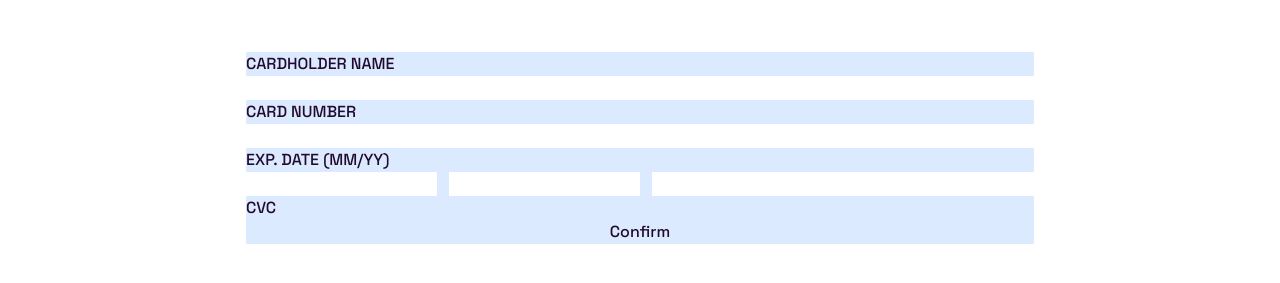
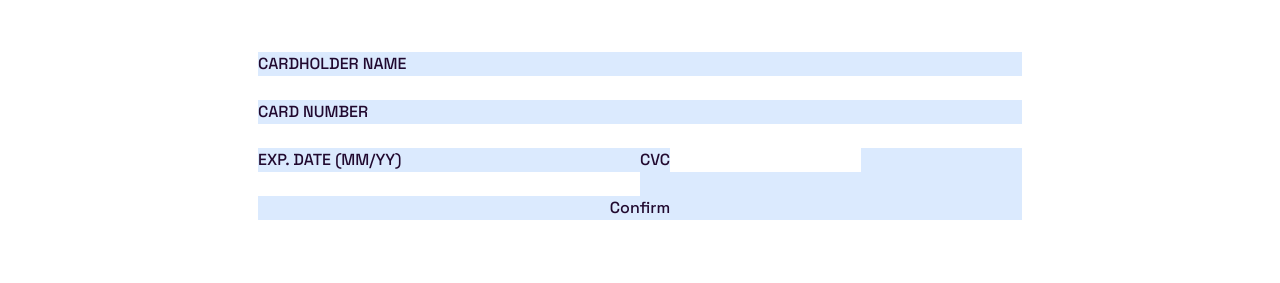
Before and after one commit to Dudeldups/FM-interactive-card-details-form, a React (Vite) app: page / in a window 1280 px wide. Shown: the part 279-562 px from the top of the page. Built offline with nearby package versions, Linux system fonts and the light colour scheme.

Commit message:
added fieldset on form

```diff
--- a/index.html
+++ b/index.html
@@ -12,7 +12,7 @@
       href="https://fonts.googleapis.com/css2?family=Space+Grotesk:wght@500&display=swap"
       rel="stylesheet" />
 
-    <title>Frontend Mentor | Interactive Card Details Form</title>
+    <title>Frontend Mentor | Interactive Input Form</title>
   </head>
   <body>
     <div id="root"></div>
--- a/src/components/Form.tsx
+++ b/src/components/Form.tsx
@@ -6,29 +6,38 @@ type FormProps = {
 export default function Form({ handleSubmit, handleChange }: FormProps) {
   return (
     <div className="grid place-content-center mt-[5.7rem] px-3 xs:px-6 text-clr-primary-700 uppercase">
-      <form className="grid bg-blue-100" action="#" onSubmit={handleSubmit}>
+      <form
+        className="grid bg-blue-100"
+        autoComplete="off"
+        action="/"
+        method="GET"
+        onSubmit={handleSubmit}>
         <label htmlFor="name">Cardholder name</label>
         <input type="text" id="name" onChange={handleChange} />
+
         <label htmlFor="cardNum">Card number</label>
         <input type="text" id="cardNum" onChange={handleChange} />
 
-        <label htmlFor="expiration-m">
-          <span aria-hidden="true">Exp. date (MM/YY)</span>
-          <span className="sr-only">Expiration month, two digits</span>
-        </label>
+        <div className="grid grid-cols-2">
+          <fieldset>
+            <legend aria-hidden="true">Exp. date (MM/YY)</legend>
 
-        <label className="sr-only" htmlFor="expiration-y">
-          Expiration year, two digits
-        </label>
+            <label className="sr-only" htmlFor="expiration-m">
+              Expiration month, two digits
+            </label>
+            <input type="text" id="expiration-m" onChange={handleChange} />
 
-        <div className="grid grid-cols-[1fr_1fr_2fr] gap-3">
-          <input type="text" id="expiration-m" onChange={handleChange} />
-          <input type="text" id="expiration-y" onChange={handleChange} />
-          <input type="text" id="cvc" onChange={handleChange} />
+            <label className="sr-only" htmlFor="expiration-y">
+              Expiration year, two digits
+            </label>
+            <input type="text" id="expiration-y" onChange={handleChange} />
+          </fieldset>
+
+          <div>
+            <label htmlFor="cvc">CVC</label>
+            <input type="text" id="cvc" onChange={handleChange} />
+          </div>
         </div>
-
-        <label htmlFor="cvc">CVC</label>
-
         <button type="submit">Confirm</button>
       </form>
     </div>
```
